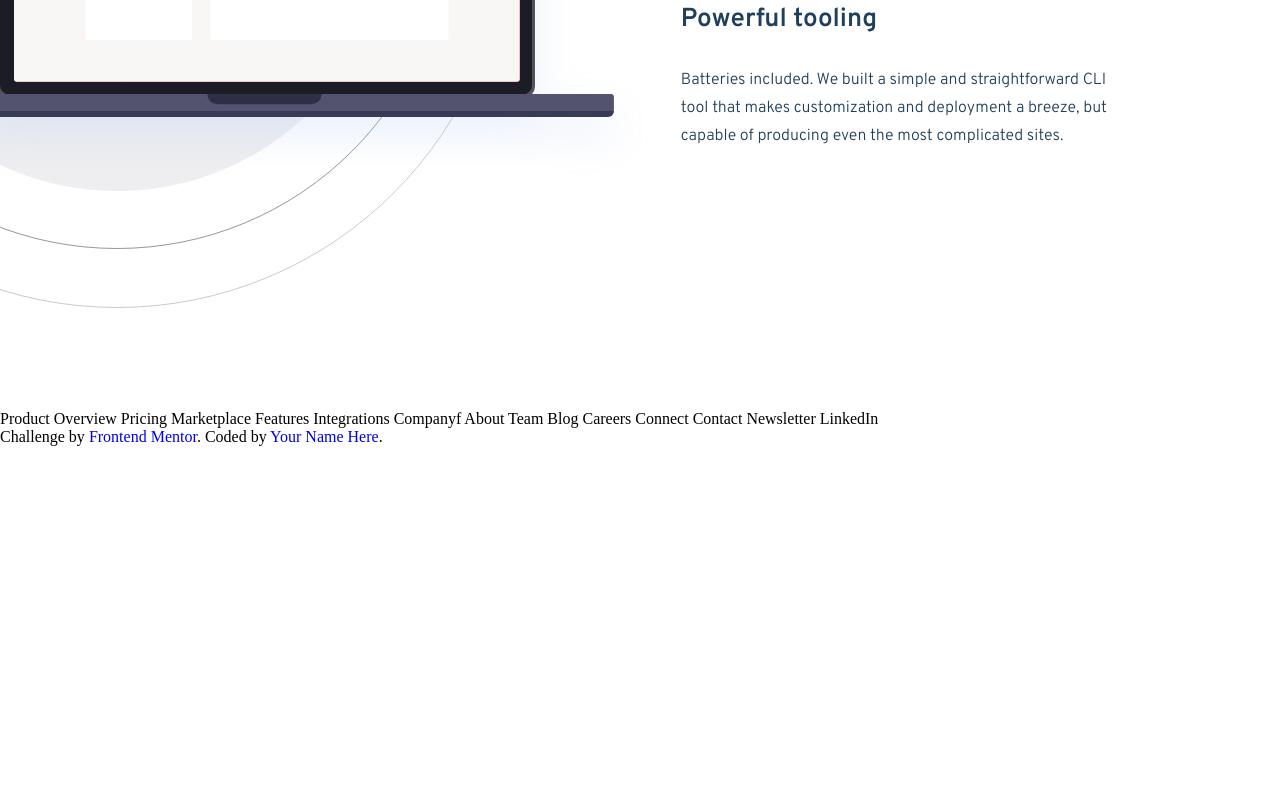
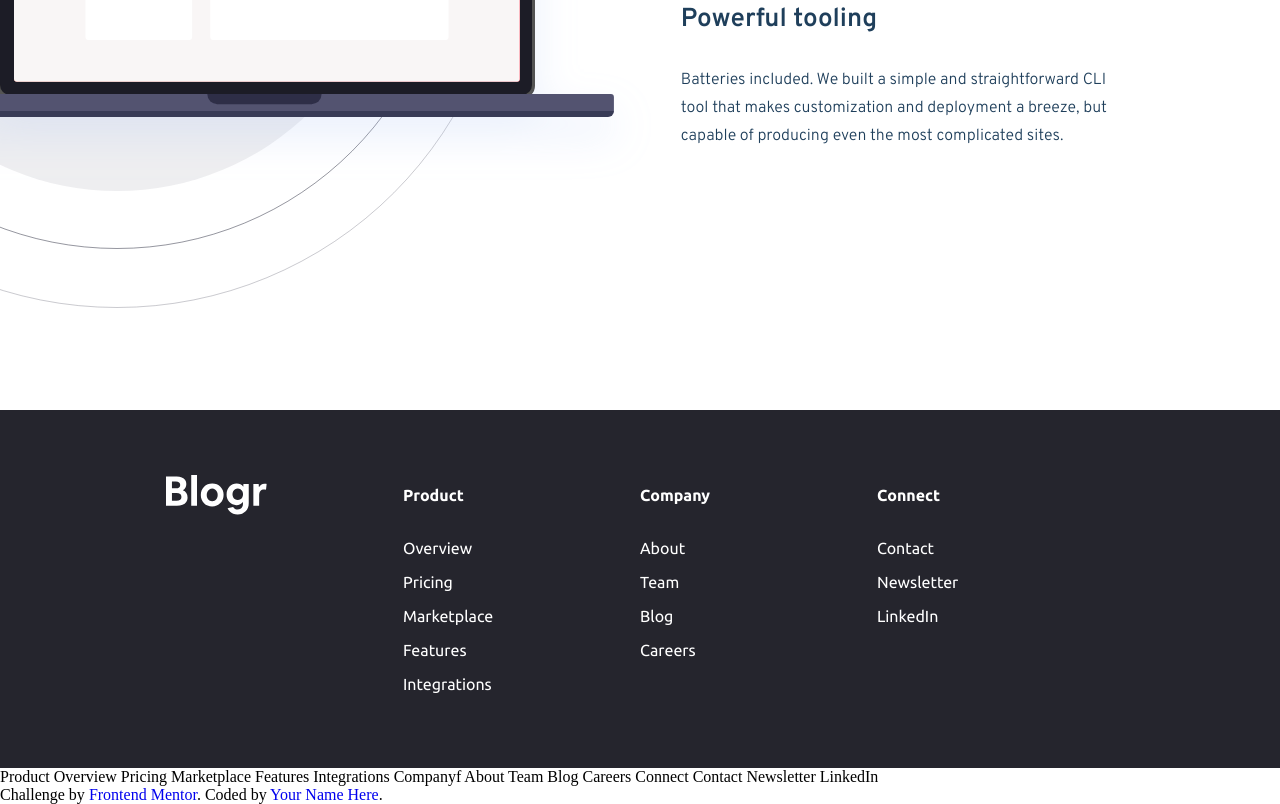
Before and after one commit to aatrujano/blogr-landing-page-main, a plain HTML site: page index.html in a window 1280 px wide. Shown: the part 2715-3519 px from the top of the page. Before the commit the page ends 3161 px from the top, so only its background shows below. Drawn offline with Linux system fonts and the light colour scheme.

Commit message:
'footer' desktop design

```diff
--- a/index.html
+++ b/index.html
@@ -208,7 +208,34 @@
         </div>
       </div>
     </main>
-    <footer></footer>
+    <footer class="footer">
+      <div class="footer__container flex latPadding">
+        <div class="footer__container-logo">
+          <img src="./images/logo.svg" alt="">
+        </div>
+        <div class="footer__container-product flex flex-col">
+          <span><a href="/">Product</a></span>
+          <span><a href="/">Overview</a></span>
+          <span><a href="/">Pricing</a></span>
+          <span><a href="/">Marketplace</a></span>
+          <span><a href="/">Features</a></span>
+          <span><a href="/">Integrations</a></span>
+        </div>
+        <div class="footer__container-company flex flex-col">
+          <span><a href="/">Company</a></span>
+          <span><a href="/">About</a></span>
+          <span><a href="/">Team</a></span>
+          <span><a href="/">Blog</a></span>
+          <span><a href="/">Careers</a></span>
+        </div>
+        <div class="footer__container-connect flex flex-col">
+          <span><a href="/">Connect</a></span>
+          <span><a href="/">Contact</a></span>
+          <span><a href="/">Newsletter</a></span>
+          <span><a href="/">LinkedIn</a></span>
+        </div>
+      </div>
+    </footer>
 
     Product Overview Pricing Marketplace Features Integrations Companyf About
     Team Blog Careers Connect Contact Newsletter LinkedIn
--- /dev/null
+++ b/scss/_footer.scss
@@ -0,0 +1,25 @@
+.footer{
+    background-color: $veryDarkBlackBlue;
+    &__container{
+        color: $white;
+        padding-top: 4.0625rem;
+        padding-bottom: 4.6875rem;
+        > * {
+            flex: 1;
+            max-width: 17.8125rem;
+        }
+        span{
+            &:not(:last-child){
+                margin-bottom: 1rem;
+            }
+            &:nth-child(1){
+                padding-top: 0.6875rem;
+                margin-bottom: 2.1875rem;
+                font-weight: 700;
+            }
+        }
+        a {
+            color: $white;
+        }
+    }
+}
--- a/scss/style.scss
+++ b/scss/style.scss
@@ -6,3 +6,4 @@
 @import 'main-designedForFuture';
 @import 'main-stateOfArt';
 @import 'freeOpenSimple';
+@import 'footer';
```
Also changed, not shown: scss/style.css, 1 other file.
